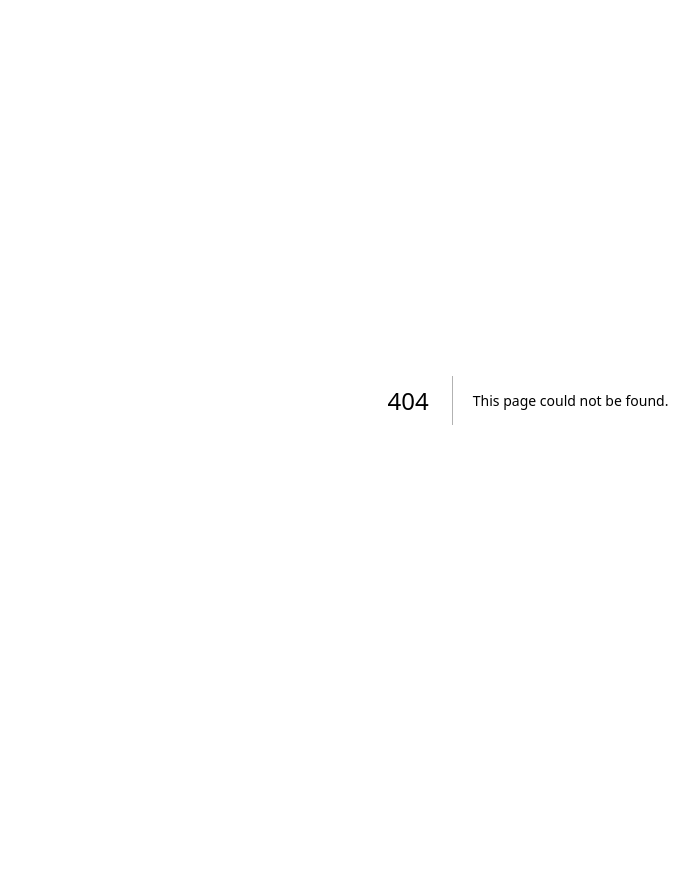
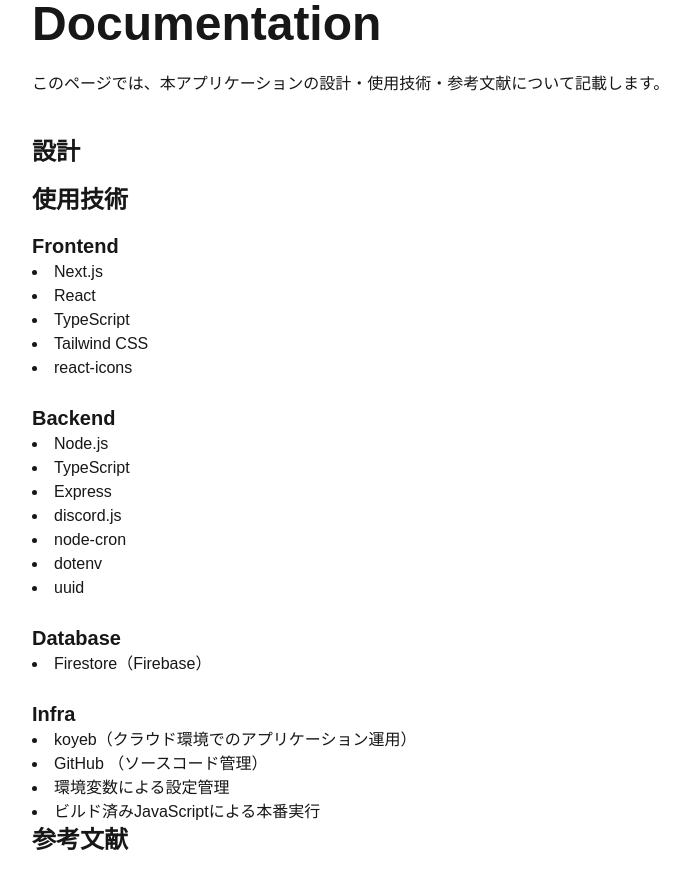
Before and after one commit to Kaiser05gg/DiscordPollBpt-front, a Next.js app: page /docs in a window 1280 px wide. Before the commit this address had no page. Shown: the whole page, without its empty margins (112-811 px from the left). Before the commit the page ends 800 px from the top, so only its background shows below. Built offline with nearby package versions, Linux system fonts and the light colour scheme.

Commit message:
使用技術の追加

```diff
--- /dev/null
+++ b/src/app/docs/page.tsx
@@ -0,0 +1,51 @@
+export default function DocsPage() {
+  return (
+    <main className="flex justify-center">
+      <article className="max-w-5xl w-full px-4">
+        <h1 className="text-5xl font-bold mb-6">Documentation</h1>
+
+        <p className="mb-10">
+          このページでは、本アプリケーションの設計・使用技術・参考文献について記載します。
+        </p>
+
+        <h2 className="text-2xl font-semibold mb-4">設計</h2>
+
+        <h2 className="text-2xl font-semibold mb-4">使用技術</h2>
+
+        <h3 className="text-xl font-semibold">Frontend</h3>
+        <ul className="list-disc list-inside mb-6">
+          <li>Next.js</li>
+          <li>React</li>
+          <li>TypeScript</li>
+          <li>Tailwind CSS</li>
+          <li>react-icons</li>
+        </ul>
+        <h3 className="text-xl font-semibold">Backend</h3>
+        <ul className="list-disc list-inside mb-6">
+          <li>Node.js</li>
+          <li>TypeScript</li>
+          <li>Express</li>
+          <li>discord.js</li>
+          <li>node-cron</li>
+          <li>dotenv</li>
+          <li>uuid</li>
+        </ul>
+
+        <h3 className="text-xl font-semibold">Database</h3>
+        <ul className="list-disc list-inside mb-6">
+          <li>Firestore（Firebase）</li>
+        </ul>
+
+        <h3 className="text-xl font-semibold">Infra</h3>
+        <ul className="list-disc list-inside">
+          <li>koyeb（クラウド環境でのアプリケーション運用）</li>
+          <li>GitHub （ソースコード管理）</li>
+          <li>環境変数による設定管理</li>
+          <li>ビルド済みJavaScriptによる本番実行</li>
+        </ul>
+
+        <h2 className="text-2xl font-semibold mb-4">参考文献</h2>
+      </article>
+    </main>
+  );
+}
```
